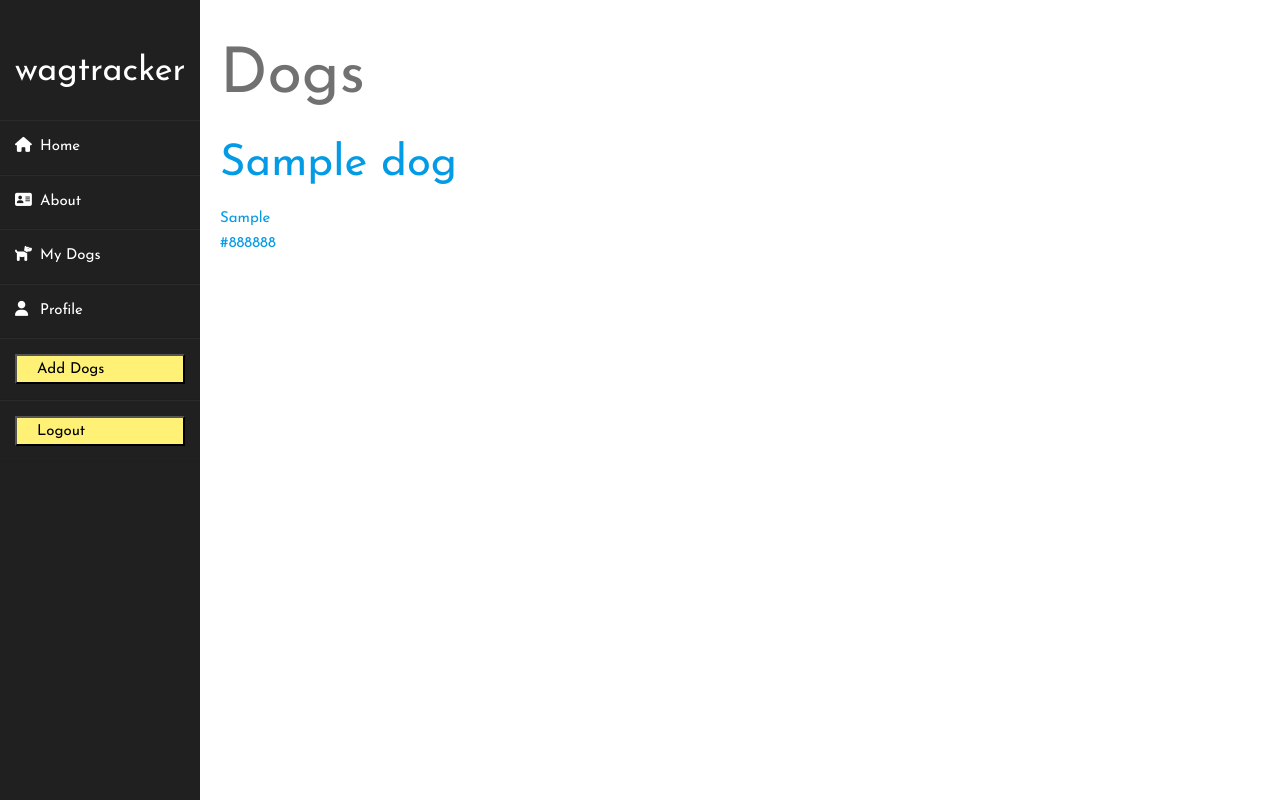
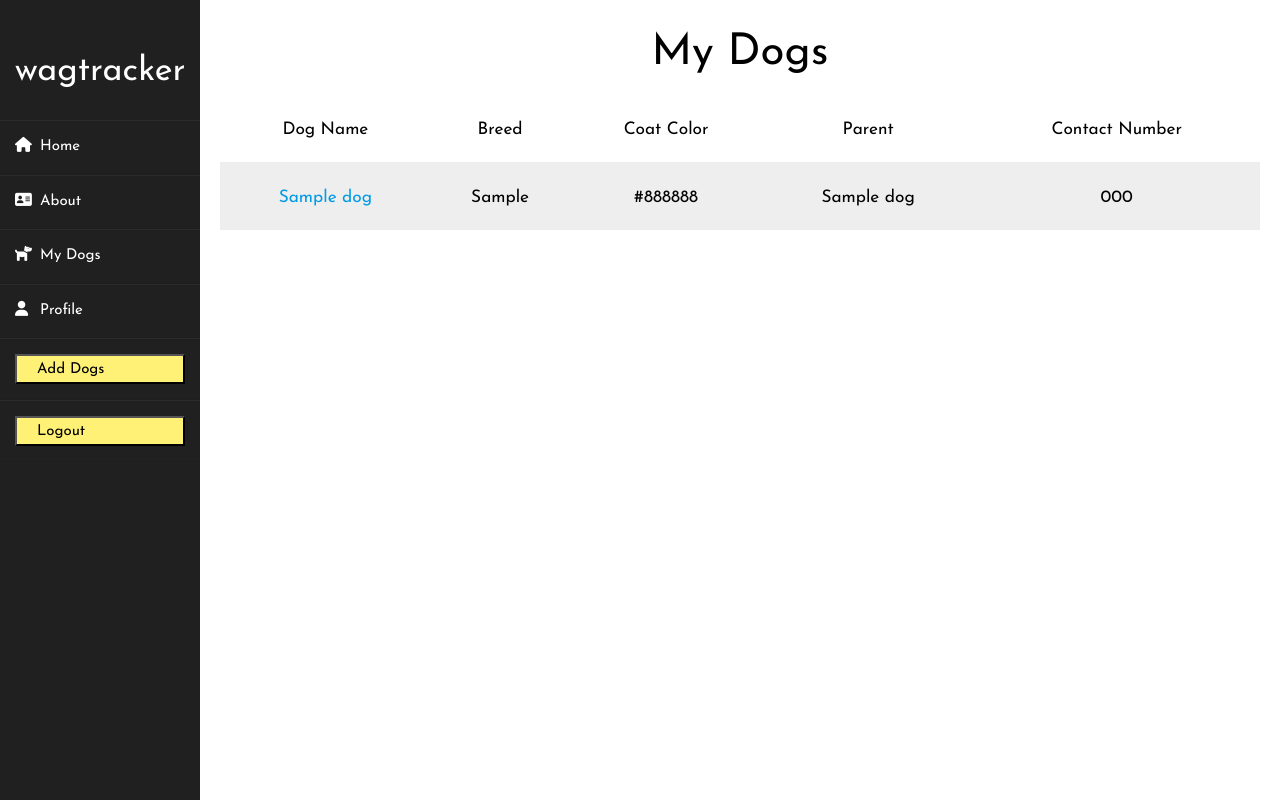
Before and after one commit to redsn/dog-walking-crm, a Django app: page /dogs/ in a window 1280 px wide. Run offline with Django 4.2, Linux system fonts and the light colour scheme; a user stored in the database is signed in; tables that the repository leaves empty hold one stand-in row (values such as "Sample post"); some libraries are stand-ins or nearby versions.

Commit message:
wip:add dog index

```diff
--- a/main_app/templates/dogs/index.html
+++ b/main_app/templates/dogs/index.html
@@ -1,17 +1,27 @@
 {% extends 'base.html' %}
 
 {% block content %}
-<h1>Dogs</h1>
-
-{% for dog in dogs %}
-<a href="/dogs/{{dog.id}}">
-    <div>
-        <div>
-            <h3>{{dog.name}}</h3>
-            <p>{{dog.breed}}</p>
-            <p>{{dog.coatcolor}}</p>
-        </div>
-    </div>
-</a>
-{% endfor %}
+<h3 class="black-text center-align">My Dogs</h3>
+<table class="striped centered black-text">
+    <thead>
+      <tr>
+          <th><h6>Dog Name</h6></th>
+          <th><h6>Breed</h6></th>
+          <th><h6>Coat Color</h6></th>
+          <th><h6>Parent</h6></th>
+          <th><h6>Contact Number</h6></th>
+      </tr>
+    </thead>
+    <tbody>
+    {% for dog in dogs %}
+      <tr>
+        <td><h6 class="text-bold"><a href="/dogs/{{dog.id}}">{{dog.name}}</a></h6></td>
+        <td><h6>{{dog.breed}}</h6></td>
+        <td><h6>{{dog.coatcolor}}</h6></td>
+        <td><h6>{{dog.ownername}}</h6></td>
+        <td><h6>{{dog.ownerphone}}</h6></td>
+      </tr>
+    {% endfor %}
+    </tbody>
+  </table>
 {% endblock %}
```
